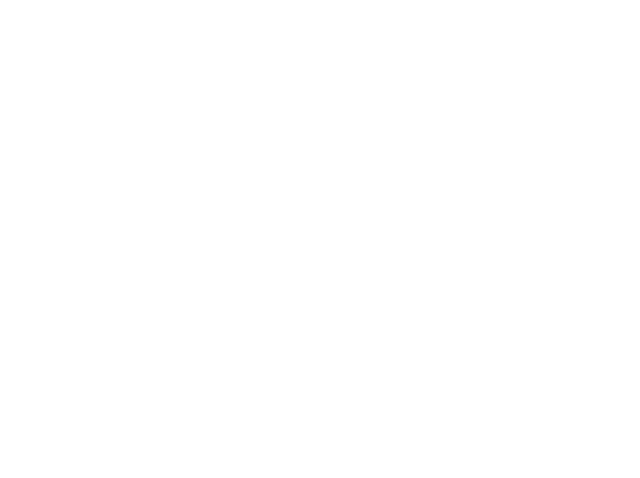
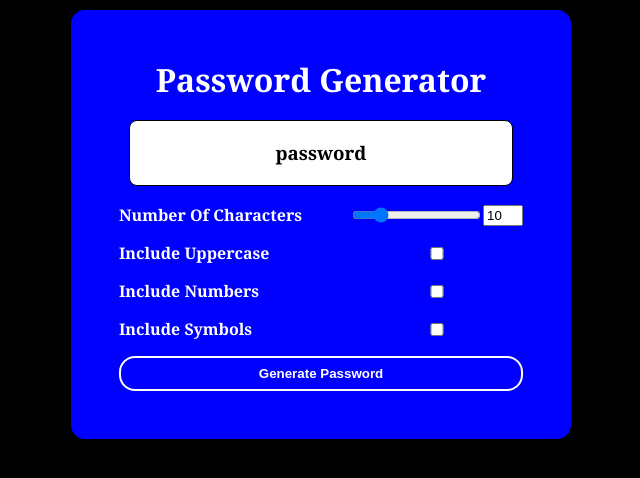
Before and after one commit to blackjupiter98/Donald-Claxton-Homework-03, a plain HTML site: page index.html in a window 1280 px wide. Shown: the whole page, without its empty margins (319-959 px from the left). Drawn offline with Linux system fonts and the light colour scheme; files that its build step writes are made by us from their sources.

Commit message:
finished html and css

```diff
--- a/assets/style/style.css
+++ b/assets/style/style.css
@@ -0,0 +1,74 @@
+body {
+    background-color: black;
+    color: white;
+    display: flex;
+    justify-content: center;
+    justify-content: center;
+    font-family: Georgia, 'Times New Roman', Times, serif;
+}
+
+.containter {
+    background-color: blue;
+    padding: 3rem;
+    border-radius: 1rem;
+    border: 2px solid black;
+    display: flex;
+    justify-content: center;
+    align-items: center;
+    flex-direction: column;
+}
+
+.form {
+    display: grid;
+    grid-template-columns: auto auto;
+    row-gap: 1rem;
+    column-gap: 3rem;
+    justify-content: center;
+    align-items: center;
+}
+
+.title {
+    margin: 0;
+    text-align: center;
+}
+
+label {
+    font-weight: bold;
+}
+
+.character-amount-container {
+    display: flex;
+    align-items:center;
+}
+
+.number-input {
+    width: 2rem;
+}
+.password-display {
+    background-color: white;
+    color: black;
+    padding: 1rem;
+    border: 1px solid black;
+    height: 2rem;
+    width: 350px;
+    display: flex;
+    justify-content: center;
+    align-items: center;
+    word-break: break-all;
+    border-radius: .5rem;
+
+}
+
+.btn {
+    grid-column: span 2;
+    background-color: transparent;
+    border: 2px solid white;
+    color: white;
+    padding: .5rem 1rem;
+    font-weight: bold;
+    cursor: pointer;
+    border-radius: 1rem;
+}
+.btn:hover {
+    background-color: #FFFFFF33;
+}
--- a/index.html
+++ b/index.html
@@ -1,2 +1,40 @@
 <!DOCTYPE html>
-<html lang = "en">
+<html lang ="en">
+<head>
+    <meta charset="UTF-8">
+    <meta name="viewport" content="width=device-width,
+    initial-scale=1.0">
+    <meta http-equiv="X-UA-Compatible" conent="ie=edge">
+    <script src="./script.js" defer></script>
+    <link rel="stylesheet" href="style.css">
+    <title>Password Generator</title>
+</head>
+<body>
+    <div class="containter">
+       <h1 class="title">Password Generator</hi>
+       <h3 class="password-display">password</h3>
+       <form class="form">
+           <label for="characterAmountNumber">Number Of Characters</label>
+           <div class="character-amount-container">
+            <input type="range" min="1" max="50" value="10"
+            id="characterAmountRange">
+            <input class="number-input" type="number" min="1" max="50" value="10"
+            id="characterAmountNumber">
+           </div>
+
+
+
+           <label for="includeUppercase">Include Uppercase</label>
+           <input type="checkbox" id="includeUppercase">
+
+           <label for="includeNumbers">Include Numbers</label>
+           <input type="checkbox" id="includeNumers">
+
+           <label for="includeSymbols">Include Symbols</label>
+           <input type="checkbox" id="includeSymbols">
+
+           <button type="submit" class="btn">Generate Password</button>
+       </form>
+    </div>
+</body>
+</html>
```
